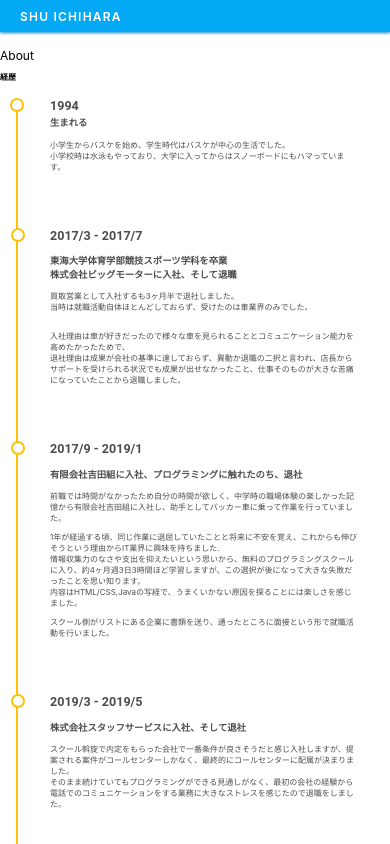
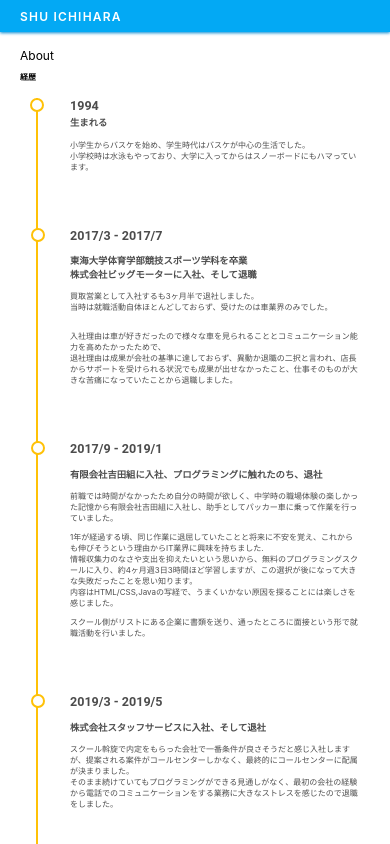
Before and after one commit to ichi13119/mysite, a Next.js app: page /about in a window 390 px wide. Shown: the top 844 px of the page. Built offline with nearby package versions, Linux system fonts and the light colour scheme; no server answers.

Commit message:
Fix styling

```diff
--- a/src/styles/globals.scss
+++ b/src/styles/globals.scss
@@ -19,6 +19,7 @@ main {
   @media only screen and (max-width: 599px) {
     margin: 1rem auto 2rem;
     padding: 0;
+    padding-left: 1.25rem;
   }
 }
 
```
